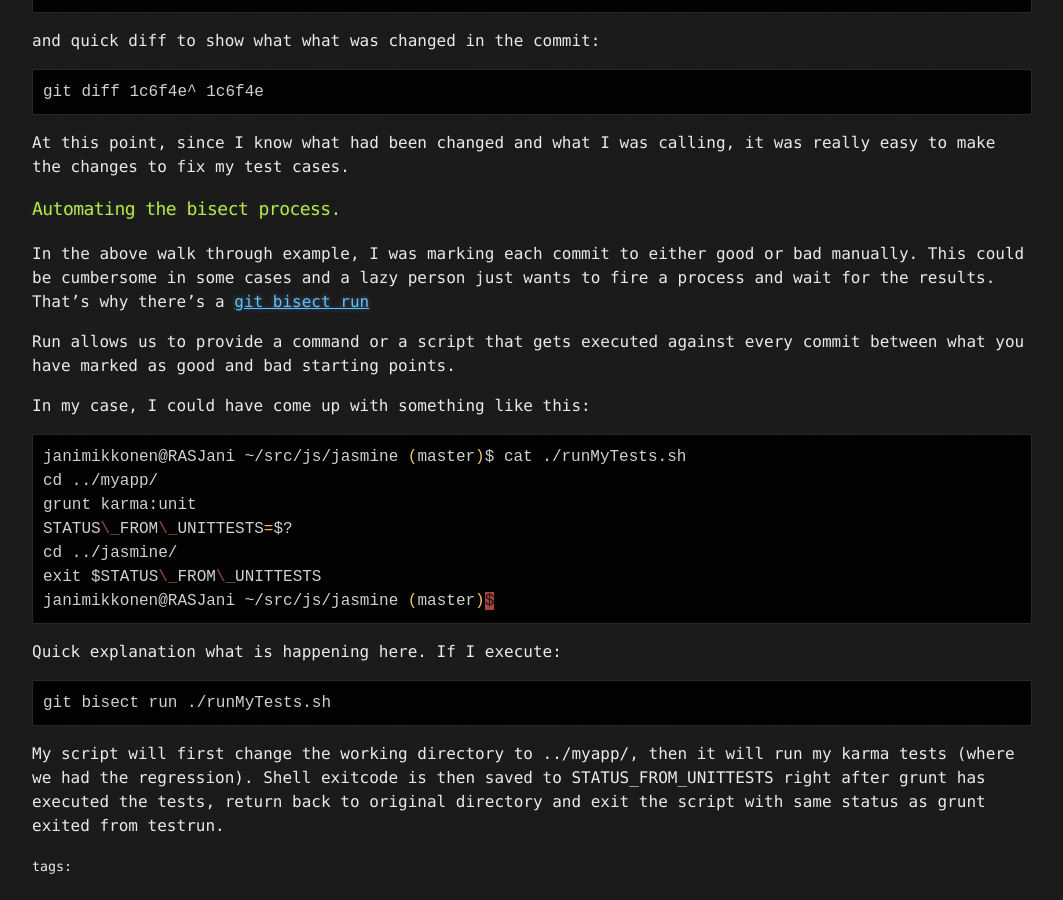
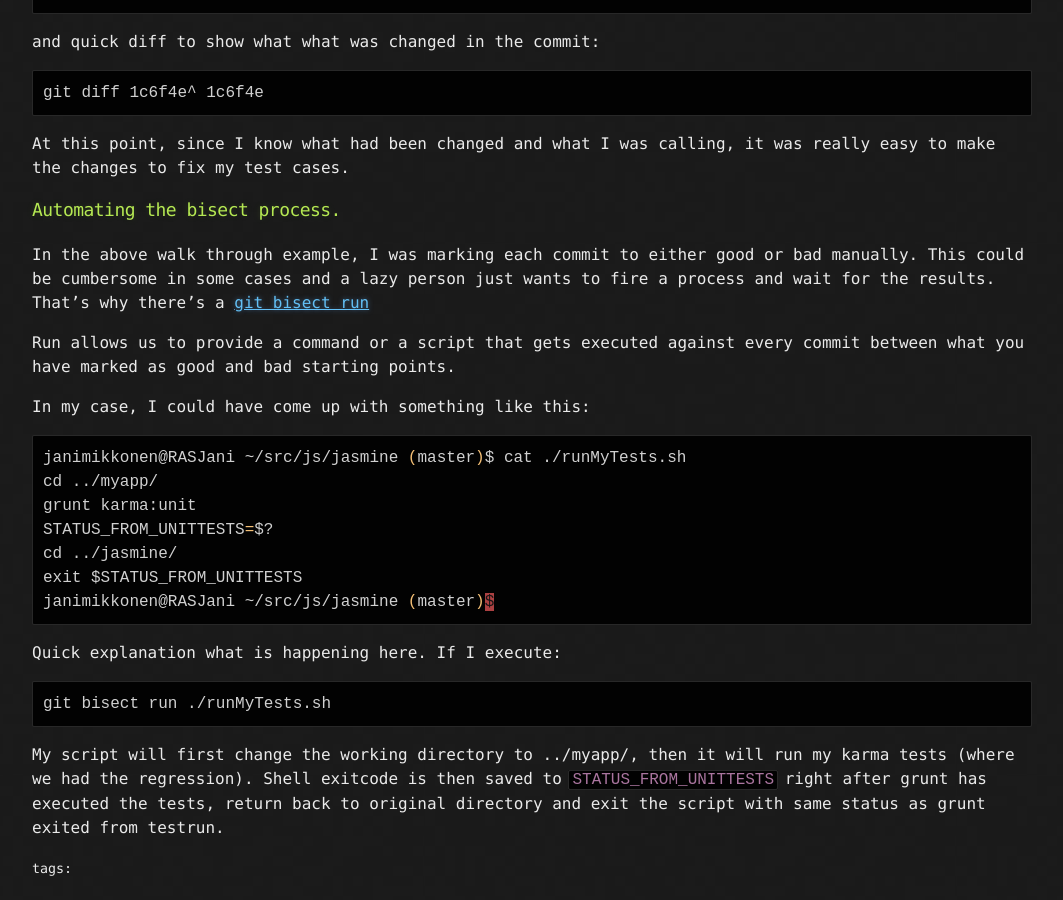
Before and after one commit to rasjani/rasjani.github.io, a Jekyll site: the page built from _posts/2015-03-19-debugging-3rd-party-npm-module-regression.markdown, in a window 1280 px wide and 900 px high, scrolled down 2417 px. Shown: the whole window, without its empty margins (108-1171 px from the left). Built offline with Jekyll 4.4.1, drawn with Linux system fonts in a browser that asks for light colours; some of the changed text lies outside the part shown.

Commit message:
more fixors

````diff
--- a/_posts/2015-03-19-debugging-3rd-party-npm-module-regression.markdown
+++ b/_posts/2015-03-19-debugging-3rd-party-npm-module-regression.markdown
@@ -24,7 +24,7 @@
 
 Let's stop here and think. We have established that we have a version that works, and newer version that does not. If we know what the piece of code was that caused the failures, we have a good starting point to actually fixing these errors.
 
-We have the source but how can we use this particular git repo as part of the debugging process as it's just a repo and we need it as proper dependency inside our main project's node\_modules? The answer relies on npm itself; with npm link you can mark any git repository as a provider for the package defined in the original repo's package.json file.
+We have the source but how can we use this particular git repo as part of the debugging process as it's just a repo and we need it as proper dependency inside our main project's `node_modules`? The answer relies on npm itself; with npm link you can mark any git repository as a provider for the package defined in the original repo's package.json file.
 
 ```bash
 cd jasmine
@@ -37,11 +37,11 @@
 npm install jasmine-core
 ```
 
-If the jasmine-core is linked as I did earlier on, `node\_modules/jasmine-core` is actually now a symlink to my git clone.
+If the jasmine-core is linked as I did earlier on, `node_modules/jasmine-core` is actually now a symlink to my git clone.
 
 Almost there!
 
-If I now do a checkout against specific commit in this particular repository, any changes to the tree will be mirrored automatically to `node\_modules/jasmine-core` of my main project. If there's only few commits, iterating through all of them can be done manually but if you are facing hundreds of commits, we are going to need some automation.
+If I now do a checkout against specific commit in this particular repository, any changes to the tree will be mirrored automatically to `node_modules/jasmine-core` of my main project. If there's only few commits, iterating through all of them can be done manually but if you are facing hundreds of commits, we are going to need some automation.
 
 Enter [git bisect](http://git-scm.com/docs/git-bisect "Git Bisect")!
 
@@ -106,9 +106,9 @@
 janimikkonen@RASJani ~/src/js/jasmine (master)$ cat ./runMyTests.sh
 cd ../myapp/
 grunt karma:unit
-STATUS\_FROM\_UNITTESTS=$?
+STATUS_FROM_UNITTESTS=$?
 cd ../jasmine/
-exit $STATUS\_FROM\_UNITTESTS
+exit $STATUS_FROM_UNITTESTS
 janimikkonen@RASJani ~/src/js/jasmine (master)$
 ```
 
@@ -118,4 +118,4 @@
 git bisect run ./runMyTests.sh
 ```
 
-My script will first change the working directory to ../myapp/, then it will run my karma tests (where we had the regression). Shell exitcode is then saved to STATUS\_FROM\_UNITTESTS right after grunt has executed the tests, return back to original directory and exit the script with same status as grunt exited from testrun.
+My script will first change the working directory to ../myapp/, then it will run my karma tests (where we had the regression). Shell exitcode is then saved to `STATUS_FROM_UNITTESTS` right after grunt has executed the tests, return back to original directory and exit the script with same status as grunt exited from testrun.
--- a/_posts/2015-07-23-enforce-1080p-resolution-through-vga----hdmi-box.markdown
+++ b/_posts/2015-07-23-enforce-1080p-resolution-through-vga----hdmi-box.markdown
@@ -21,7 +21,7 @@
 
 ```
 # 1920x1080 59.96 Hz (CVT 2.07M9) hsync: 67.16 kHz; pclk: 173.00 MHz
-Modeline “1920x1080\_60.00” 173.00 1920 2048 2248 2576 1080 1083 1088 1120 -hsync +vsync
+Modeline “1920x1080_60.00” 173.00 1920 2048 2248 2576 1080 1083 1088 1120 -hsync +vsync
 ```
 
 The interesting line in that is the row that starts with Modeline. Next, open/create a file /usr/share/X11/xorg.conf.d/10-monitor.conf and copy paste following into it (replace everything if you have something in there). Do note that this file can only be edited as root.
--- a/_posts/2016-09-17-travis-automation-for-kodi-addon-repository.markdown
+++ b/_posts/2016-09-17-travis-automation-for-kodi-addon-repository.markdown
@@ -16,7 +16,7 @@
 
 Root folder contains a file called addons.xml, which lists all available addons with their corresponding metadata. Root folder also contains a directory for each addon. Naming of that folder needs to match the addon's unique id. That folder then contains the addon itself as a zip file and addon.xml from that is also archived into the zip.
 
-I found some tools that do update the repository's addons.xml by iterating over addon directories and adding contents of the adddon.xml into it. This left out the manual part of extracting the addon.xml from the release file and placing it into same folder with the zip. [Commit](https://github.com/rasjani/xbmc-rasjanisrepo/commit/82fafe8839c59bbf336b7eabfeee36850720152a#diff-769eb8a92333fe4a99b293a4c0eb940dR59) later, with python packages `semantic\_version` and "zipfile", i had functionality put together that finds the newest zip file in the addon folder, extracts addon.xml and places it into the correct directory.
+I found some tools that do update the repository's addons.xml by iterating over addon directories and adding contents of the adddon.xml into it. This left out the manual part of extracting the addon.xml from the release file and placing it into same folder with the zip. [Commit](https://github.com/rasjani/xbmc-rasjanisrepo/commit/82fafe8839c59bbf336b7eabfeee36850720152a#diff-769eb8a92333fe4a99b293a4c0eb940dR59) later, with python packages `semantic_version` and "zipfile", i had functionality put together that finds the newest zip file in the addon folder, extracts addon.xml and places it into the correct directory.
 
 That part done it was time to concentrate on automating the process. Travis was the obvious choice. While simple Travis setup is pretty straight forward process, I had few hickups while getting things up smootly.
 
@@ -26,13 +26,13 @@
 
 First off, I created a ssh keys and added public key to the GitHub repo's settings as a deploy key. Next step, encrypt the the private key with Travis' commandline tool and commited that encrypted file into the repo. Do note that in order to do this, Travis needs to be enabled for the git repo already and it should contain (atleast minimal) .travis.yml file.
 
-At this point I wasn't so sure at which point i should decrypt that file. Some examples where looking at where doing that in the deployment scripts. After experimenting with this for a bit, I decided that it would make more sense to do that in .travis.yml file itself. Reason for this is that i might want to deploy updates to repo on my local checkout and if the deploy script would do that for me, it would by-pass my personal GitHub account for no reason. So i settled for doing the decryption in `before\_install` section of the .travis.yml - do remember to set proper umask or chmod the decrypted file afterwards to be readable only by the user the file was created as ssh doesn't allow keys to be readable/writable by anyone else except the user.
+At this point I wasn't so sure at which point i should decrypt that file. Some examples where looking at where doing that in the deployment scripts. After experimenting with this for a bit, I decided that it would make more sense to do that in .travis.yml file itself. Reason for this is that i might want to deploy updates to repo on my local checkout and if the deploy script would do that for me, it would by-pass my personal GitHub account for no reason. So i settled for doing the decryption in `before_install` section of the .travis.yml - do remember to set proper umask or chmod the decrypted file afterwards to be readable only by the user the file was created as ssh doesn't allow keys to be readable/writable by anyone else except the user.
 
 Since Travisjob is pushing back to my git repo, I also needed to define user's name and email to the git client - without them, git client would not push. I opted to provide these values within .travis.yml file but i could just have placed the settings into Travis job's settings where one can define multiple environment variables.
 
 And it was then time to actually implement the actual deployment script and this is where i started to get puzzled why things where not working as expected.
 
-At this point, my .travis.yml file was configured to install python dependencies in install phase, and run my python code in script and I could see the log that everything was building fine - but no matter what, git didn't see any changes. Gotcha #1. Travis cleans everything after script unless you explicitly tell it not to with `skip\_cleanup`. in deploy section. After I noticed this and Travis made a first "succesful" push to my git repo, i still couldn't see the the changes. Gotcha #2. Travis does checkout for the build in detached head so anything pushed back to repo ends up as detached too. So, before adding changed files to a commit, checkout a branch where you actually want your changes to land. Travis provides environment value `TRAVIS\_BRANCH` which points to the branch, so it was quick fix, just switch to that branch before add/commit/push. Gotcha #3 - When Travis does the checkout of your repo, it does it via http(s), not with git/ssh protocol so when you push, you have to define the url of the remote repository where you are pushing into (or modify the origin url in git configs). Gotcha #4 - As i did setup the encrypted private key as a file in the git repo itself, when it gets decrypted during `before\_install`, a new file is created into the git repo. You do not want this file to get added into the commit. In order to avoid this, add the filename into .gitignore and/or remove the file itself after you add it to ssh-agent.
+At this point, my .travis.yml file was configured to install python dependencies in install phase, and run my python code in script and I could see the log that everything was building fine - but no matter what, git didn't see any changes. Gotcha #1. Travis cleans everything after script unless you explicitly tell it not to with `skip_cleanup`. in deploy section. After I noticed this and Travis made a first "succesful" push to my git repo, i still couldn't see the the changes. Gotcha #2. Travis does checkout for the build in detached head so anything pushed back to repo ends up as detached too. So, before adding changed files to a commit, checkout a branch where you actually want your changes to land. Travis provides environment value `TRAVIS_BRANCH` which points to the branch, so it was quick fix, just switch to that branch before add/commit/push. Gotcha #3 - When Travis does the checkout of your repo, it does it via http(s), not with git/ssh protocol so when you push, you have to define the url of the remote repository where you are pushing into (or modify the origin url in git configs). Gotcha #4 - As i did setup the encrypted private key as a file in the git repo itself, when it gets decrypted during `before_install`, a new file is created into the git repo. You do not want this file to get added into the commit. In order to avoid this, add the filename into .gitignore and/or remove the file itself after you add it to ssh-agent.
 
 #### Final Words
 
````
Also changed, not shown: _posts/2015-06-16-canjs-builds-with-webpack.markdown (+4 -4 lines).
